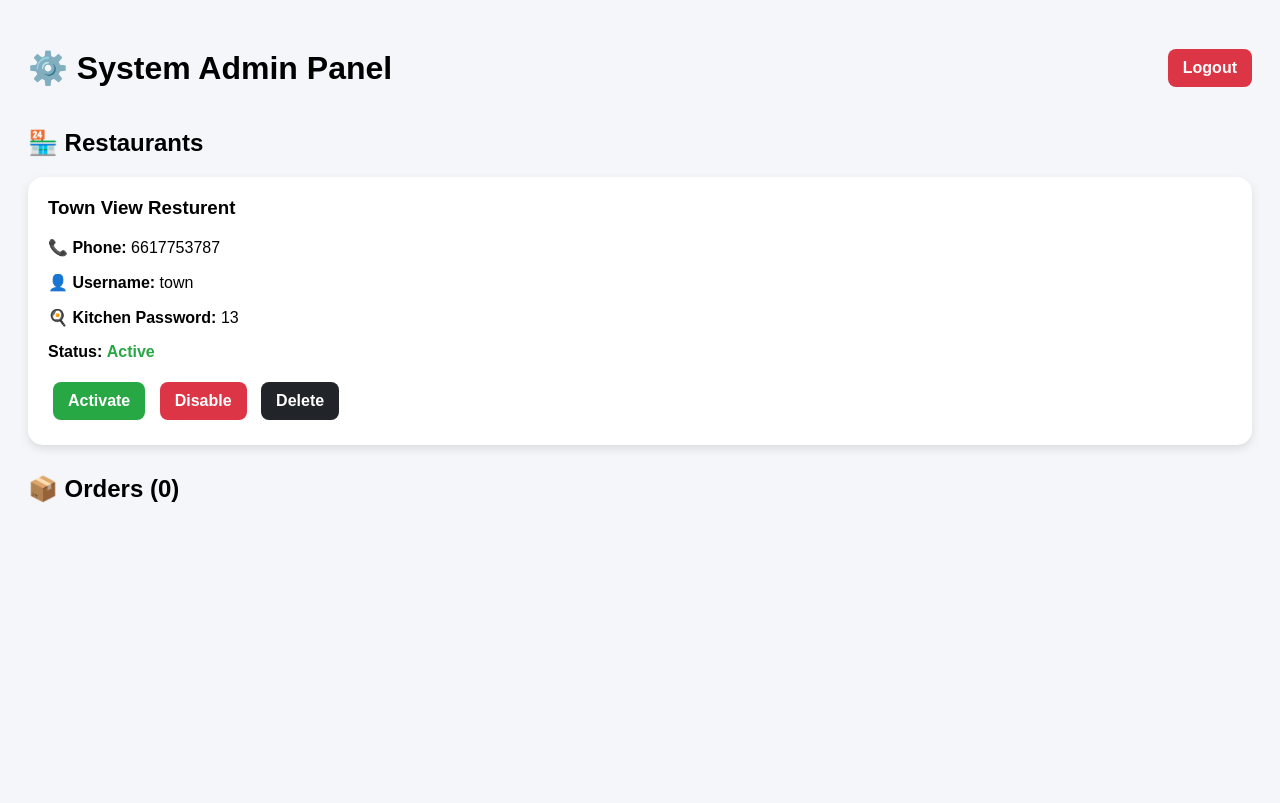
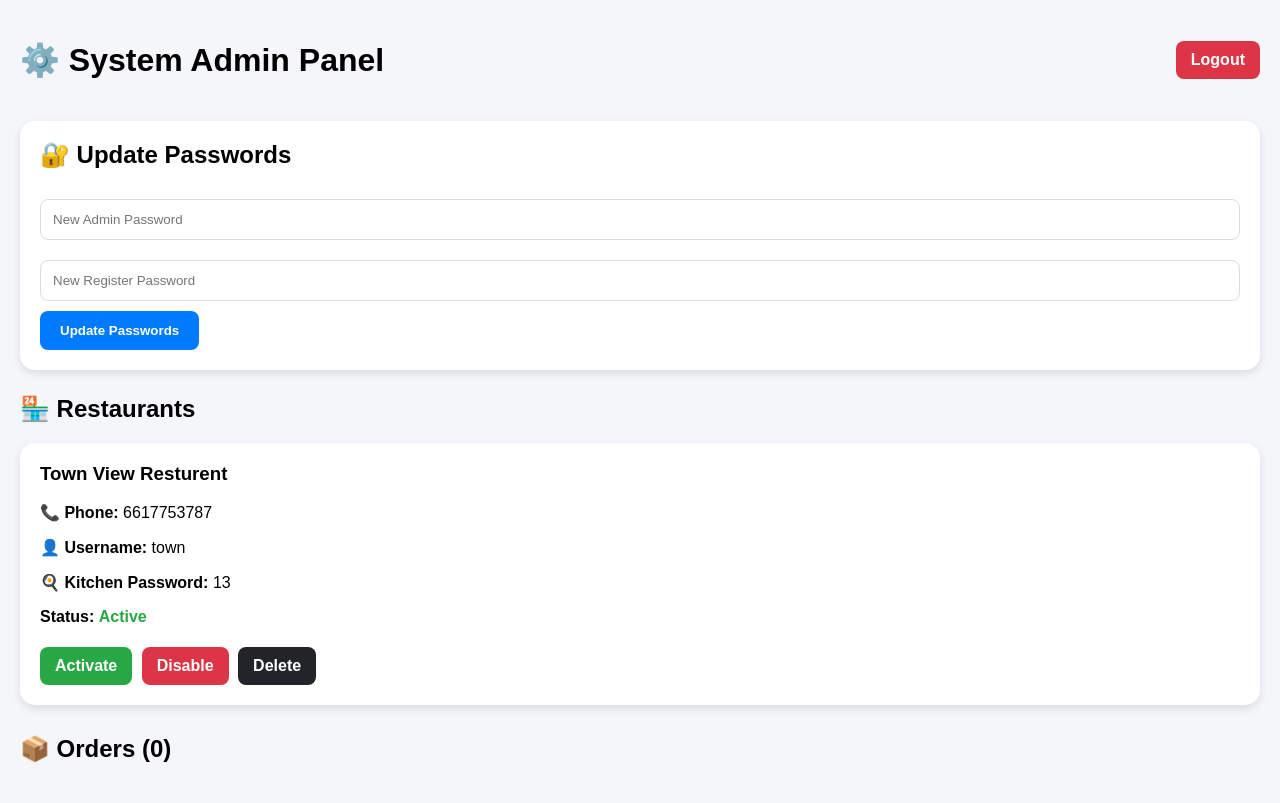
Before and after one commit to moodirmanooge-crypto/sahal_server_pos, a Flask app: page /admin in a window 1280 px wide. Before the commit the page ends 502 px from the top, so only its background shows below. Run offline with Flask 3, Linux system fonts and the light colour scheme; the visitor is signed in with stand-in values (Sample User, id 1); data comes from the database, SQL or seed files in the repository; data that the repository does not hold is empty; parts of the project's set-up code (start-up, migrations or seed data) failed here and were passed over.

Commit message:
update admin panel passwords

```diff
--- a/templates/admin.html
+++ b/templates/admin.html
@@ -1,5 +1,5 @@
 <!DOCTYPE html>
-<html>
+<html lang="en">
 <head>
 <meta charset="UTF-8">
 <title>System Admin Panel</title>
@@ -7,9 +7,10 @@
 
 <style>
 body{
-    font-family:Arial;
+    font-family:Arial, sans-serif;
     background:#f4f6f9;
     padding:20px;
+    margin:0;
 }
 
 .top{
@@ -17,6 +18,8 @@ body{
     justify-content:space-between;
     align-items:center;
     margin-bottom:20px;
+    flex-wrap:wrap;
+    gap:10px;
 }
 
 .logout{
@@ -25,6 +28,37 @@ body{
     padding:10px 15px;
     border-radius:8px;
     text-decoration:none;
+    font-weight:bold;
+}
+
+.password-box{
+    background:white;
+    padding:20px;
+    border-radius:15px;
+    box-shadow:0 4px 10px rgba(0,0,0,0.1);
+    margin-bottom:25px;
+}
+
+.password-box h2{
+    margin-top:0;
+}
+
+.password-box input{
+    width:100%;
+    padding:12px;
+    margin:10px 0;
+    border:1px solid #ddd;
+    border-radius:8px;
+    box-sizing:border-box;
+}
+
+.password-box button{
+    background:#007bff;
+    color:white;
+    border:none;
+    padding:12px 20px;
+    border-radius:8px;
+    cursor:pointer;
     font-weight:bold;
 }
 
@@ -54,7 +88,7 @@ body{
     font-weight:bold;
     text-decoration:none;
     display:inline-block;
-    margin:5px;
+    margin:5px 5px 0 0;
 }
 
 .activate{ background:#28a745; }
@@ -82,6 +116,23 @@ body{
     margin-bottom:15px;
     box-shadow:0 0 6px rgba(0,0,0,0.08);
 }
+
+@media(max-width:600px){
+    body{
+        padding:12px;
+    }
+
+    .btn{
+        width:100%;
+        text-align:center;
+        box-sizing:border-box;
+    }
+
+    .logout{
+        width:100%;
+        text-align:center;
+    }
+}
 </style>
 </head>
 
@@ -90,6 +141,25 @@ body{
 <div class="top">
     <h1>⚙️ System Admin Panel</h1>
     <a href="/logout_admin" class="logout">Logout</a>
+</div>
+
+<!-- 🔐 PASSWORD UPDATE -->
+<div class="password-box">
+    <h2>🔐 Update Passwords</h2>
+
+    <form method="POST" action="/change_passwords">
+        <input type="text"
+               name="admin_pass"
+               placeholder="New Admin Password"
+               required>
+
+        <input type="text"
+               name="register_pass"
+               placeholder="New Register Password"
+               required>
+
+        <button type="submit">Update Passwords</button>
+    </form>
 </div>
 
 <h2>🏪 Restaurants</h2>
```
